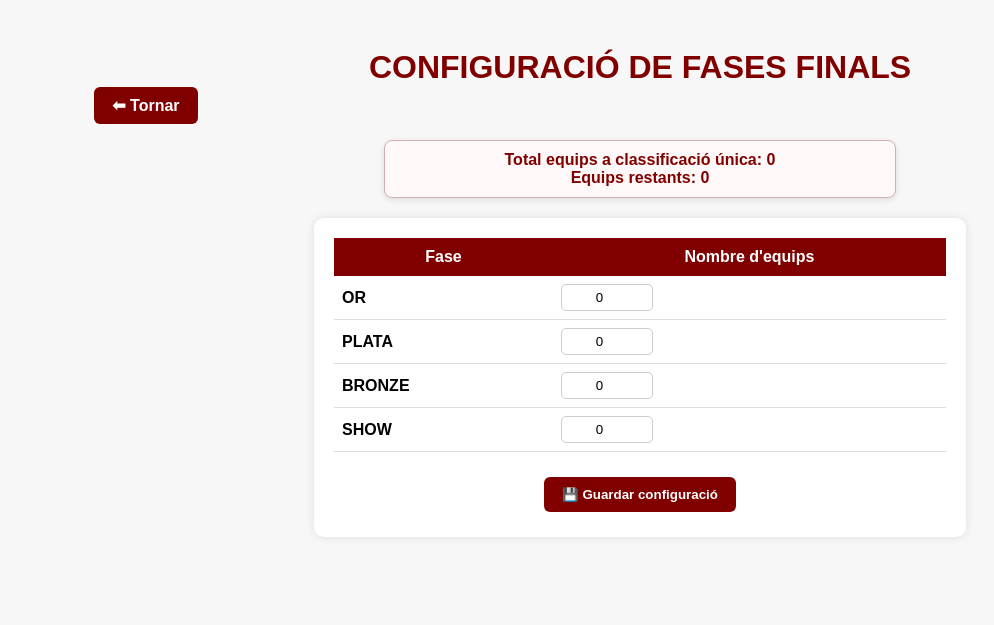
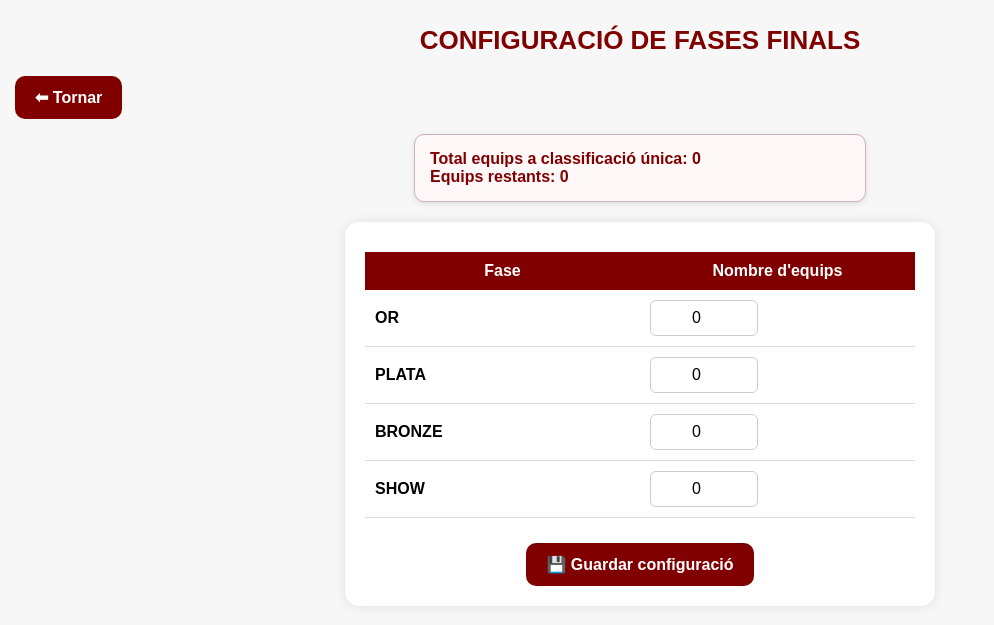
Before and after one commit to daniestrada71-rgb/CVPA-TORNEIG, a Flask app: page /admin/fasefinal/configurar in a window 1280 px wide. Shown: the top 625 px of the page, without its empty margins (0-994 px from the left). Run offline with Flask 3, Linux system fonts and the light colour scheme; data that the repository does not hold is empty; some libraries are stand-ins or nearby versions.

Commit message:
Update admin_config_fases.html

```diff
--- a/app/templates/admin_config_fases.html
+++ b/app/templates/admin_config_fases.html
@@ -7,75 +7,101 @@
 body {
   font-family: Arial, sans-serif;
   background: #f7f7f7;
-  padding: 20px;
+  padding: 15px;
+  margin: 0;
 }
+
+/* ---- Títol ---- */
 h1 {
   color: #800000;
   text-align: center;
-  margin-bottom: 10px;
+  margin: 10px 0 20px 0;
+  font-size: 26px;
 }
+
+/* ---- Botó tornar ---- */
 .volver {
-  margin-left: 5%;
-  margin-bottom: 25px;
+  margin-bottom: 15px;
+  text-align: left;
 }
+
+/* ---- Info box ---- */
 .info-box {
-  text-align: center;
   background: #fff8f8;
   color: #800000;
   border: 1px solid #d0b0b0;
-  border-radius: 8px;
-  padding: 10px;
+  border-radius: 10px;
+  padding: 15px;
   font-weight: bold;
-  width: 40%;
+  width: 100%;
+  max-width: 420px;
   margin: 0 auto 20px auto;
   box-shadow: 0 2px 6px rgba(0,0,0,0.1);
+  font-size: 16px;
 }
+
+/* ---- Formulari contenidor ---- */
 form {
   background: white;
   padding: 20px;
-  border-radius: 10px;
-  width: 50%;
+  border-radius: 14px;
+  width: 100%;
+  max-width: 550px;
   margin: 0 auto;
-  box-shadow: 0 0 10px rgba(0,0,0,0.1);
+  box-shadow: 0 0 12px rgba(0,0,0,0.1);
 }
+
+/* ---- Taula ---- */
 table {
   width: 100%;
   border-collapse: collapse;
-  margin-bottom: 20px;
+  margin-top: 10px;
 }
+
 th {
   background: #800000;
   color: white;
   padding: 10px;
+  font-size: 16px;
 }
+
 td {
-  padding: 8px;
+  padding: 10px;
+  font-size: 16px;
   border-bottom: 1px solid #ddd;
 }
+
+/* ---- Inputs ---- */
 input[type="number"] {
-  width: 80px;
-  padding: 5px;
+  width: 90px;
+  padding: 8px;
   text-align: center;
-  border-radius: 5px;
+  border-radius: 6px;
   border: 1px solid #ccc;
+  font-size: 16px;
 }
+
+/* ---- Botons estil APP ---- */
 .btn {
   background: #800000;
   color: white;
   border: none;
-  padding: 10px 18px;
-  border-radius: 6px;
+  padding: 12px 20px;
+  border-radius: 10px;
   font-weight: bold;
   cursor: pointer;
   text-decoration: none;
-  margin: 5px;
+  display: inline-block;
+  font-size: 16px;
 }
+
 .btn:hover {
   background: #a00000;
 }
+
 .actions {
   text-align: center;
-  margin-top: 20px;
+  margin-top: 25px;
 }
 </style>
 </head>
@@ -105,9 +131,10 @@ input[type="number"] {
       {% set fases = ['OR', 'PLATA', 'BRONZE', 'SHOW'] %}
       {% for fase in fases %}
       <tr>
-        <td style="font-weight:bold;">{{ fase }}</td>
-        <td>
-          <input type="number" name="{{ fase }}" value="{{ dades.get(fase, 0) }}" min="0" step="1" required class="fase-input">
+        <td style="font-weight:bold; width: 50%;">{{ fase }}</td>
+        <td style="width: 50%;">
+          <input type="number" name="{{ fase }}" value="{{ dades.get(fase, 0) }}"
+                 min="0" step="1" required class="fase-input">
         </td>
       </tr>
       {% endfor %}
@@ -120,13 +147,15 @@ input[type="number"] {
 </form>
 
 <script>
-// 🎯 Actualitza el comptador d’equips restants
+/* 🎯 Actualitza equips restants */
 const total = {{ total_equips | default(0) }};
 const restants = document.getElementById('restants');
 const inputs = document.querySelectorAll('.fase-input');
 
 function recalcular() {
-  const suma = Array.from(inputs).reduce((acc, inp) => acc + (parseInt(inp.value) || 0), 0);
+  const suma = Array.from(inputs)
+    .reduce((acc, inp) => acc + (parseInt(inp.value) || 0), 0);
+
   restants.textContent = total - suma;
   restants.style.color = (total - suma < 0) ? 'red' : '#800000';
 }
```
